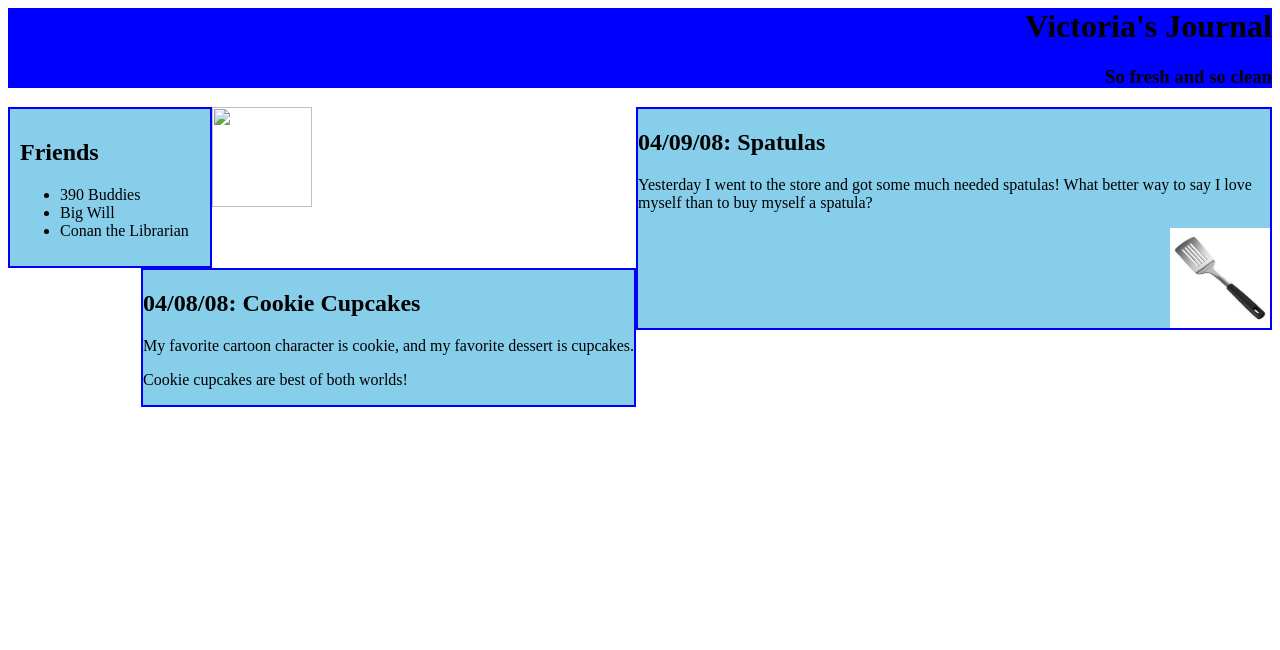
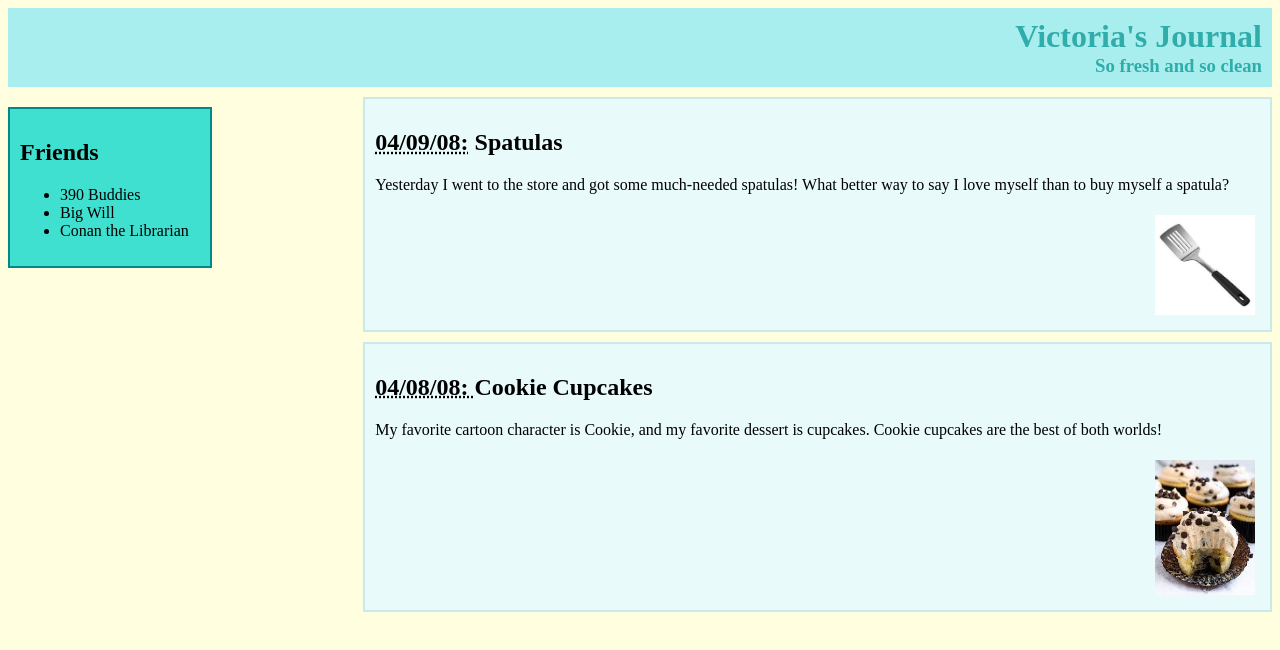
Before and after one commit to MuhammadAsif998/Task-4, a plain HTML site: page index.html in a window 1280 px wide. Drawn offline with Linux system fonts and the light colour scheme.

Commit message:
Task completed

```diff
--- a/index.html
+++ b/index.html
@@ -1,33 +1,34 @@
+
 <html>
 <head>
-<div style="background-color:Blue;">
-<h1 style="text-align:right;background-color:Blue;">Victoria's Journal</h1>
-<h3 style="text-align:Right;">
-So fresh and so clean</h3></div>
-<body>
-<div >
-<div style="background-color:skyblue;width:180px;padding:10px;float:left;border: 2px solid blue">
-<h2>Friends</h2>
-<p style="text align:left";>
-<ul>
-<li>390 Buddies</li>
-<li>Big Will</li>
-<li>Conan the Librarian</li></div>
- <div style="background-color:skyblue;float:right;margins-bottom:5px;border:2px solid blue;width:50%;">
-    <h2>04/09/08: Spatulas</h2>
-   <div>
- <p>Yesterday I went to the store and got some much needed spatulas!
-    What better way to say I love myself than to buy myself a spatula?</p></div>
-<div style="float:right;">
-<img src="spatulas.jpg" width="100" >
-      </div></div>
-  <div style="background-color:skyblue;float:right;margins-bottom:5px;border:2px solid blue;">
-    <h2>04/08/08: Cookie Cupcakes</h2>
-    <div><p>My favorite cartoon character is cookie, and my favorite dessert is cupcakes.</div>
-    Cookie cupcakes are best of both worlds!</p></div>
-<div style="float right;">
-    <img src="images.jpeg" width="100"></div>
-  </div></div>
+  <title>ICT Lab Task 4</title>
+</head>
+<body style="background-color:lightyellow;">
+
+  <div style="background-color:#a8eeee; color:#30acaa; padding:10px; margin-bottom:10px">
+    <h1 style="text-align:right; margin:0;">Victoria's Journal</h1>
+    <h3 style="text-align:right; margin:0;">So fresh and so clean</h3>
+  </div>
+  <div style="background-color:#3fe0d0; width:180px; padding:10px; float:left; border:2px solid #018988; margin-top:10px;">
+    <h2 >Friends</h2>
+    <ul >
+      <li>390 Buddies</li>
+      <li>Big Will</li>
+      <li>Conan the Librarian</li>
+    </ul>
+  </div>
+  <div style="background-color:#e8fafa; float:right; margin-bottom:10px; border:2px solid #c9e9ec; width:70%; padding:10px;">
+      <h2><u  style="text-decoration: underline dotted;">04/09/08:</u> Spatulas</h2>
+    <p>Yesterday I went to the store and got some much-needed spatulas!
+       What better way to say I love myself than to buy myself a spatula?</p>
+    <img src="spatulas.jpg" width="100" style="float:right; margin:5px;">
+  </div>
+  <div style="background-color:#e8fafa; float:right; margin-bottom:10px; border:2px solid #c9e9ec; width:70%; padding:10px; clear:right;">
+      <h2 ><u style="text-decoration: underline dotted;">04/08/08: </u>Cookie Cupcakes</h2>
+    <p>My favorite cartoon character is Cookie, and my favorite dessert is cupcakes.
+       Cookie cupcakes are the best of both worlds!</p>
+    <img src="cupcake.jpeg" width="100" style="float:right; margin:5px;">
+  </div>
+
 </body>
-</head>
 </html>
```
